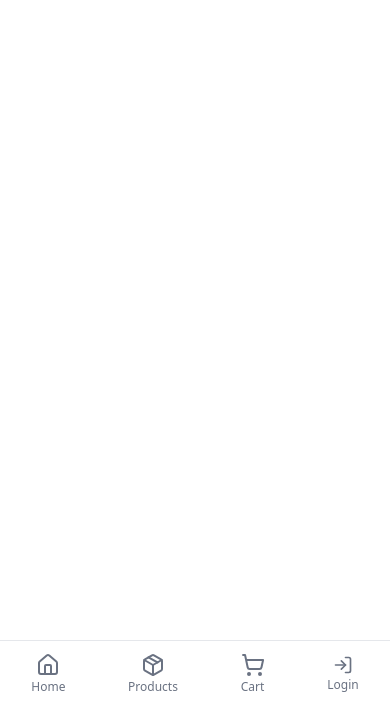
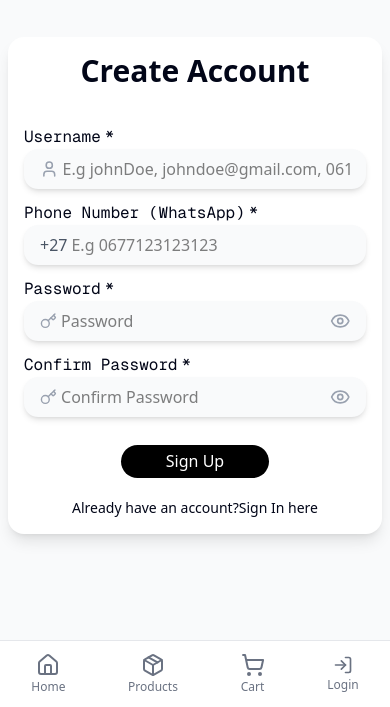
Before and after one commit to QavahEmporium/aluwaClientApp, a Next.js app: page /register in a window 390 px wide. Shown: the part 137-844 px from the top of the page. Built offline with nearby package versions, Linux system fonts and the light colour scheme.

Commit message:
refactor: updated registration

```diff
--- /dev/null
+++ b/actions/user.ts
@@ -0,0 +1,23 @@
+"use server";
+import { registerUserformSchema, RegisterUserState } from "@/validations/user";
+import { redirect } from "next/navigation";
+
+export async function regsiterUser(
+  pathname: string,
+  prevState: RegisterUserState | undefined,
+  formData: FormData
+) {
+  const validatedFields = registerUserformSchema.safeParse(
+    Object.fromEntries(formData)
+  );
+
+  if (!validatedFields.success) {
+    const state: RegisterUserState = {
+      errors: validatedFields.error.flatten().fieldErrors,
+      message: "Oops, I think there's a mistake with your inputs.",
+    };
+    return state;
+  }
+
+  redirect(pathname);
+}
--- a/app/(auth)/register/page.tsx
+++ b/app/(auth)/register/page.tsx
@@ -1,10 +1,11 @@
 import Register from "@/components/(auth)/register/Register";
+import RegisterForm from "@/components/(auth)/register/RegisterForm";
 import { Suspense } from "react";
 
 export default function RegisterPage() {
   return (
     <Suspense>
-      <Register />
+      <RegisterForm />
     </Suspense>
   );
 }
--- /dev/null
+++ b/components/(auth)/register/RegisterForm.tsx
@@ -0,0 +1,93 @@
+"use client";
+import { regsiterUser } from "@/actions/user";
+import { SubmitButton } from "@/components/ui/buttons";
+import InputValidated from "@/components/ui/input-validated";
+import { registerFormData } from "@/constants/user";
+import { useAuth } from "@/context/AuthContext";
+import { RegisterUserForm, registerUserformSchema } from "@/validations/user";
+import { zodResolver } from "@hookform/resolvers/zod";
+import Link from "next/link";
+import { useSearchParams } from "next/navigation";
+import { startTransition, useActionState, useRef } from "react";
+import { useForm } from "react-hook-form";
+
+const RegisterForm = () => {
+  const initialState = {
+    message: "",
+    errors: {},
+  };
+
+  const { login } = useAuth();
+  const searchParams = useSearchParams();
+  const redirectPath = searchParams.get("redirect") || "/";
+  const regsiterUserWithPathname = regsiterUser.bind(null, redirectPath);
+
+  const [state, formAction, isPending] = useActionState(
+    regsiterUserWithPathname,
+    initialState
+  );
+
+  const {
+    register,
+    handleSubmit,
+    formState: { errors },
+  } = useForm<RegisterUserForm>({
+    resolver: zodResolver(registerUserformSchema),
+    defaultValues: {
+      username: "",
+      password: "",
+      confirmPassword: "",
+    },
+  });
+  const formRef = useRef<HTMLFormElement>(null);
+
+  return (
+    <main className="flex items-center justify-center min-h-screen bg-gray-50 px-2 md:px-4">
+      <div className="w-full max-w-md bg-white shadow-lg rounded-2xl p-4 md:p-8">
+        <h1 className="text-3xl font-bold text-center mb-6">Create Account</h1>
+        <form
+          ref={formRef}
+          onSubmit={(evt) => {
+            evt.preventDefault();
+            handleSubmit(() => {
+              const formData = new FormData(formRef.current!);
+              startTransition(() => {
+                formAction(formData);
+                const user = Object.fromEntries(formData);
+                login(user);
+              });
+            })(evt);
+          }}
+          className="flex flex-col items-center"
+        >
+          <div className="w-full mb-4">
+            {registerFormData.map((data) => (
+              <InputValidated
+                key={data.name}
+                {...data}
+                register={register}
+                errors={errors}
+                isPending={isPending}
+                stateError={state?.errors}
+              />
+            ))}
+          </div>
+          <div>
+            <SubmitButton name="Sign Up" isPending={isPending} />
+          </div>
+          <p className="mt-5 text-sm text-turquoise-900">
+            Already have an account?
+            <Link
+              className="text-pinklet-500 decoration-2 hover:underline focus:outline-none focus:underline font-medium dark:text-blue-500"
+              href={`/login?redirect=${redirectPath}`}
+            >
+              Sign In here
+            </Link>
+          </p>
+        </form>
+      </div>
+    </main>
+  );
+};
+
+export default RegisterForm;
--- /dev/null
+++ b/components/ui/buttons.tsx
@@ -0,0 +1,29 @@
+import { LoaderCircle } from "lucide-react";
+
+export const SubmitButton = ({
+  name,
+  isPending,
+}: {
+  name: string;
+  isPending?: boolean;
+}) => {
+  return (
+    <>
+      {isPending ? (
+        <button
+          type="button"
+          className="flex gap-2 justify-center items-center bg-black text-white rounded-full w-[148px] h-[33px]"
+        >
+          <LoaderCircle className="animate-spin" />
+        </button>
+      ) : (
+        <button
+          type="submit"
+          className="bg-black hover:bg-gray-700 text-white rounded-full w-[148px] h-[33px]"
+        >
+          {name}
+        </button>
+      )}
+    </>
+  );
+};
--- /dev/null
+++ b/components/ui/input-validated.tsx
@@ -0,0 +1,101 @@
+import React, { useState } from "react";
+import { UseFormRegister } from "react-hook-form";
+import { Eye, EyeOff } from "lucide-react";
+
+const Input = ({
+  type,
+  label,
+  name,
+  placeholder,
+  isPhoneNumber,
+  isPassword,
+  register,
+  Icon,
+  errors,
+  stateError,
+  bgColour,
+  isPending,
+  isRequired,
+  min,
+  max,
+}: {
+  type?: string;
+  label: string;
+  name: string;
+  placeholder?: string;
+  isPhoneNumber?: boolean;
+  isPassword?: boolean;
+  register: UseFormRegister<any>;
+  Icon?: any;
+  errors?: any;
+  stateError?: any;
+  bgColour: string;
+  isPending?: boolean;
+  isRequired?: boolean;
+  min?: string;
+  max?: string;
+}) => {
+  const disabledBgColour = "bg-gray-100";
+  const [isShow, setIsShow] = useState(false);
+  const [typeName, setTypeName] = useState(type);
+
+  return (
+    <div className="flex flex-col my-3">
+      <div className="flex gap-1">
+        <label className="font-mono text-turquoise-900" htmlFor="">
+          {label}
+        </label>
+        {isRequired && <p className="font-mono text-pinklet-500">*</p>}
+      </div>
+
+      <div
+        className={`flex items-center gap-1 px-4 rounded-xl ${
+          isPending ? disabledBgColour : bgColour
+        } overflow-hidden shadow-md`}
+      >
+        {Icon && <Icon size={20} className="text-gray-400" />}
+
+        {isPhoneNumber && <div className="text-gray-600">+27</div>}
+
+        <input
+          placeholder={placeholder}
+          className={`w-full h-10 border-none focus:outline-none focus:ring-0 text-black ${
+            isPending ? disabledBgColour : bgColour
+          }`}
+          type={typeName ? typeName : "text"}
+          disabled={isPending}
+          {...register(name)}
+          min={min ? min : ""}
+          max={max ? max : ""}
+        />
+
+        {isPassword &&
+          (isShow ? (
+            <EyeOff
+              className="text-gray-400"
+              onClick={() => {
+                setIsShow(false);
+                setTypeName("password");
+              }}
+            />
+          ) : (
+            <Eye
+              className="text-gray-400"
+              onClick={() => {
+                setIsShow(true);
+                setTypeName("text");
+              }}
+            />
+          ))}
+      </div>
+      {errors && errors[name] && (
+        <span className="text-pinklet-500">{errors[name]?.message}</span>
+      )}
+      {stateError && (
+        <span className="text-pinklet-500">{stateError[name]}</span>
+      )}
+    </div>
+  );
+};
+
+export default Input;
--- /dev/null
+++ b/constants/user.ts
@@ -0,0 +1,40 @@
+import { Key, User } from "lucide-react";
+
+export const registerFormData = [
+  {
+    name: "username",
+    label: "Username",
+    placeholder: "E.g johnDoe, johndoe@gmail.com, 061 234 5678, etc...",
+    Icon: User,
+    bgColour: "bg-gray-50",
+    isRequired: true,
+  },
+  {
+    name: "contactNumber",
+    label: "Phone Number (WhatsApp)",
+    placeholder: "E.g 0677123123123",
+    bgColour: "bg-gray-50",
+    isPhoneNumber: true,
+    isRequired: true,
+  },
+  {
+    label: "Password",
+    type: "password",
+    name: "password",
+    placeholder: "Password",
+    Icon: Key,
+    bgColour: "bg-gray-50",
+    isRequired: true,
+    isPassword: true,
+  },
+  {
+    label: "Confirm Password",
+    type: "password",
+    name: "confirmPassword",
+    placeholder: "Confirm Password",
+    Icon: Key,
+    bgColour: "bg-gray-50",
+    isRequired: true,
+    isPassword: true,
+  },
+];
--- a/definitions/user.ts
+++ b/definitions/user.ts
@@ -2,6 +2,7 @@
 export type IUser = {
   name: string;
   email: string;
+  contactNumber: string;
   passwordHash: string;
   role: "customer" | "admin";
   avatarUrl?: string;
--- a/models/user.ts
+++ b/models/user.ts
@@ -17,6 +17,12 @@ const UserSchema = new Schema<UserDocument>(
       lowercase: true,
       trim: true,
     },
+    contactNumber: {
+      type: String,
+      required: true,
+      unique: true,
+      trim: true,
+    },
     passwordHash: { type: String, required: true },
     role: { type: String, enum: ["customer", "admin"], default: "customer" },
     avatarUrl: { type: String },
--- a/validations/user.ts
+++ b/validations/user.ts
@@ -1,11 +1,55 @@
 // src/validations/userValidation.ts
 import { z } from "zod";
 
-export const registerUserSchema = z.object({
-  name: z.string().min(2, "Name is required").trim(),
-  email: z.string().email("Invalid email").trim(),
-  password: z.string().min(6, "Password must be at least 6 characters"),
-});
+export const registerUserformSchema = z
+  .object({
+    username: z
+      .string()
+      .trim()
+      .min(3, "Username must be at least 3 characters")
+      .regex(/^\S+$/, "Username must not contain spaces"),
+    contactNumber: z
+      .string()
+      .min(6, {
+        message: "Contact Number is required",
+      })
+      .regex(/[0-9]/, { message: "Contain only number between 0 - 9." })
+      .trim(),
+    password: z
+      .string()
+      .min(8, { message: "Be at least 8 characters long" })
+      .regex(/[a-zA-Z]/, { message: "Contain at least one letter." })
+      .regex(/[a-z]/, { message: "Contain at least one lowercase letter." })
+      .regex(/[0-9]/, { message: "Contain at least one number." })
+      .trim(),
+    confirmPassword: z.string().transform((pwd) => pwd.trim()),
+  })
+  .superRefine(({ password, confirmPassword, contactNumber }, ctx) => {
+    if (password !== confirmPassword) {
+      ctx.addIssue({
+        code: z.ZodIssueCode.custom,
+        message: "Passwords don't match.",
+        path: ["confirmPassword"],
+      });
+    }
+
+    if (contactNumber !== "" && !contactNumber.startsWith("0")) {
+      ctx.addIssue({
+        code: z.ZodIssueCode.custom,
+        message: "Contact Number must start with 0. E.g 067 123 4545.",
+        path: ["contactNumber"],
+      });
+    }
+  });
+
+export type RegisterUserState = {
+  errors?: {
+    username?: string[];
+    password?: string[];
+    confirmPassword?: string[];
+  };
+  message?: string | null;
+};
 
 export const loginUserSchema = z.object({
   email: z.string().email("Invalid email").trim(),
@@ -17,5 +61,5 @@ export const updateProfileSchema = z.object({
   avatarUrl: z.string().url().optional(),
 });
 
-export type RegisterUserForm = z.infer<typeof registerUserSchema>;
+export type RegisterUserForm = z.infer<typeof registerUserformSchema>;
 export type LoginUserForm = z.infer<typeof loginUserSchema>;
```
